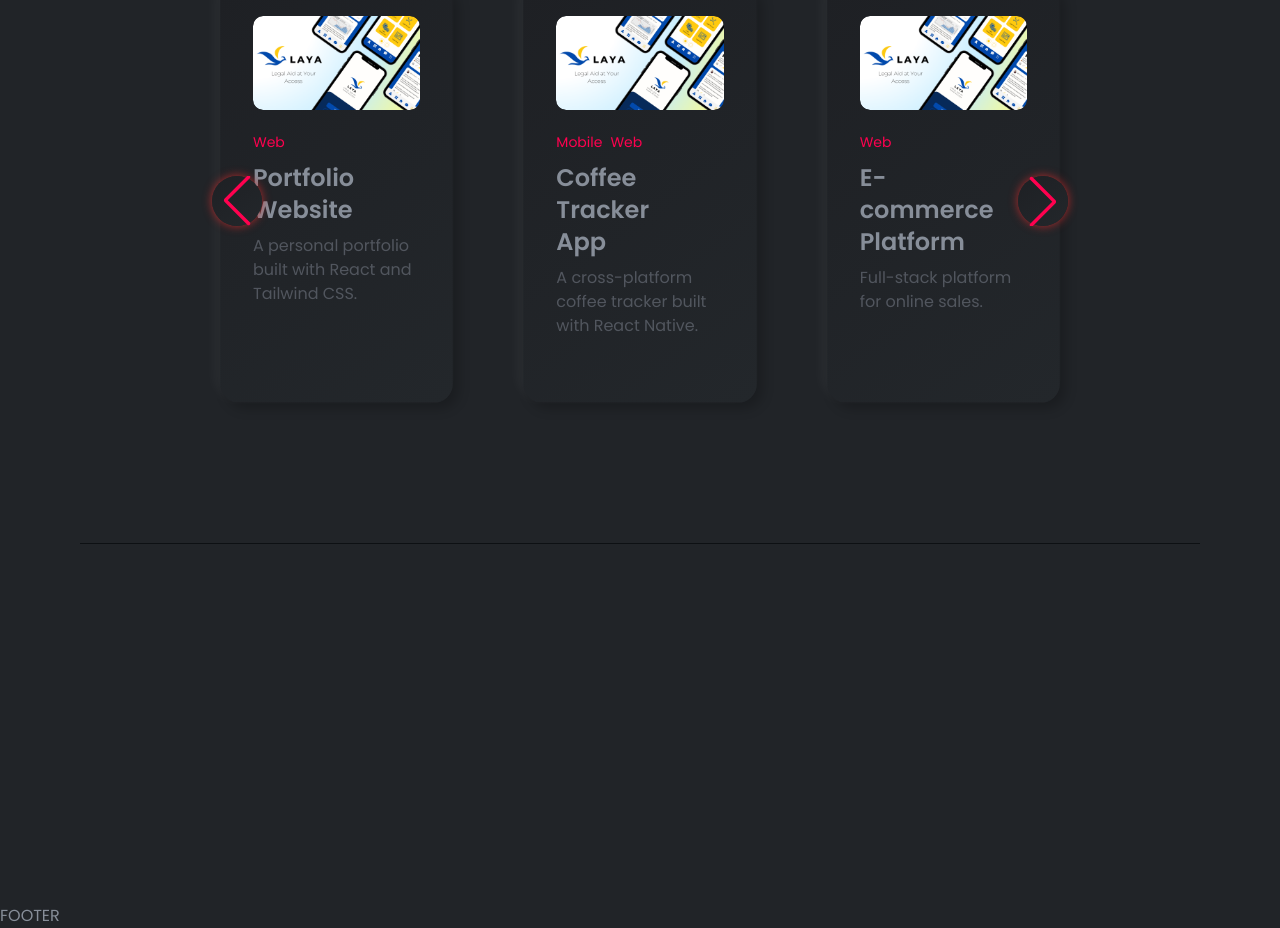
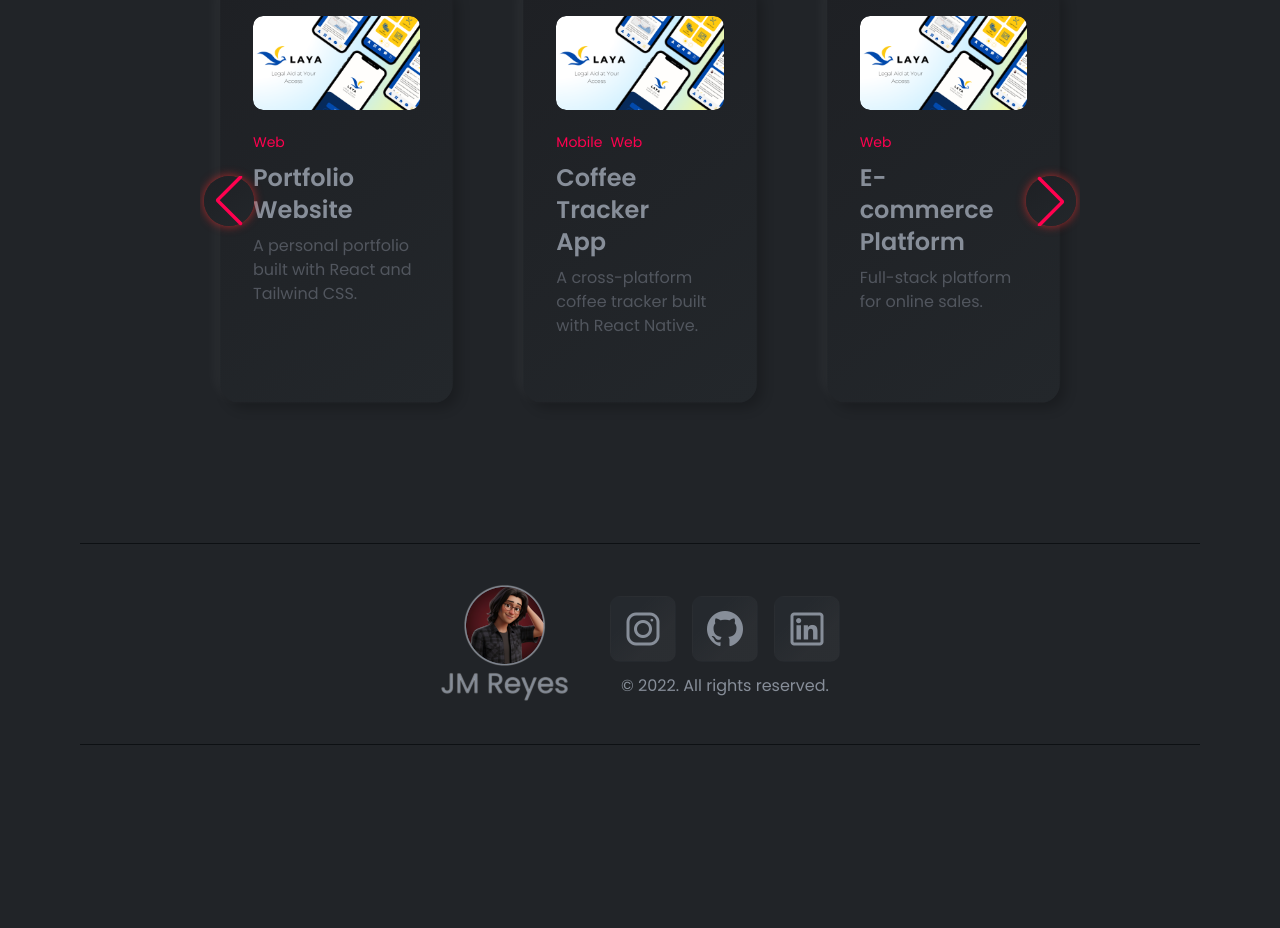
Before and after one commit to itzjmbruhhh/itzjmbruhhh-portfolio, a React (Vite) app in the folder frontend/: page / in a window 1280 px wide. Shown: the part 3880-4808 px from the top of the page. After the commit the page ends 4625 px from the top, so only its background shows below. Built offline with nearby package versions, Linux system fonts and the light colour scheme.

Commit message:
finished footer and added separate component for carousel

```diff
--- a/frontend/src/App.tsx
+++ b/frontend/src/App.tsx
@@ -10,6 +10,7 @@ import Experience from "./pages/Experience";
 import Home from "./pages/Home";
 import Resume from "./pages/Resume";
 import Projects from "./pages/Projects";
+import Footer from "./pages/Footer";
 import ScrollToTopButton from "./components/ScrollToTopButton";
 
 function App() {
@@ -32,9 +33,7 @@ function App() {
       <Education />
       <Resume />
       <Projects />
-
-      <h1 className="mt-90">FOOTER</h1>
-
+      <Footer />
       <ScrollToTopButton />
     </>
   );
--- /dev/null
+++ b/frontend/src/components/ProjectCarousel.tsx
@@ -0,0 +1,96 @@
+// src/components/ProjectCarousel.tsx
+import React from "react";
+import { Swiper, SwiperSlide } from "swiper/react";
+import { Navigation, Pagination } from "swiper/modules";
+import sample from "../assets/projects/1.png";
+import "swiper/css";
+import "swiper/css/navigation";
+import "../styles/Projects.css";
+
+interface Project {
+  title: string;
+  description: string;
+  tags: string[];
+  image?: string;
+}
+
+interface ProjectCarouselProps {
+  projects: Project[];
+  onProjectSelect: (project: Project) => void;
+}
+
+const ProjectCarousel: React.FC<ProjectCarouselProps> = ({
+  projects,
+  onProjectSelect,
+}) => {
+  return (
+    <div
+      className="mt-5 w-full relative px-3 sm:px-6 md:px-10 xl:px-30"
+      data-aos="fade-up"
+      data-aos-duration="800"
+      data-aos-delay="1000"
+    >
+      <Swiper
+        slidesPerView={1}
+        spaceBetween={0}
+        loop={true}
+        navigation={true}
+        pagination={{
+          clickable: true,
+          el: ".custom-pagination",
+        }}
+        modules={[Navigation, Pagination]}
+        breakpoints={{
+          640: { slidesPerView: 1, spaceBetween: 20 },
+          768: { slidesPerView: 2, spaceBetween: 25 },
+          1280: { slidesPerView: 3, spaceBetween: 30 },
+        }}
+        className="custom-swiper"
+      >
+        {projects.map((project, index) => (
+          <SwiperSlide key={index}>
+            <div
+              className="project-card box-shadow-proj cursor-pointer group transition-all duration-300
+              p-4 sm:p-5 md:p-6 xl:p-7 rounded-xl"
+              onClick={() => onProjectSelect(project)}
+            >
+              <div className="overflow-hidden rounded-[10px] mb-5">
+                <img
+                  src={sample}
+                  alt={project.title}
+                  className="rounded-[10px] w-full h-auto transition-transform duration-500 group-hover:scale-[1.02]"
+                />
+              </div>
+
+              <div>
+                <span className="bio text-[14px]!">
+                  {project.tags.map((tag, i) => (
+                    <span key={i} className="mr-2">
+                      {tag}
+                    </span>
+                  ))}
+                </span>
+
+                <h1 className="my-2 text-xl md:text-2xl font-semibold flex items-center gap-2 transition-colors duration-300 group-hover:text-(--color-primary)">
+                  {project.title}
+                  <span className="opacity-0 transition-all duration-300 group-hover:opacity-100 text-(--color-primary)">
+                    <i className="las la-arrow-right text-2xl"></i>
+                  </span>
+                </h1>
+
+                <p className="text-(--color-body-2) text-[15px] md:text-[16px]">
+                  {project.description}
+                </p>
+              </div>
+            </div>
+          </SwiperSlide>
+        ))}
+      </Swiper>
+
+      {/* Pagination Dots (only visible on small screens) */}
+      <div className="custom-pagination mt-6 flex justify-center xl:hidden"></div>
+    </div>
+  );
+};
+
+export default ProjectCarousel;
--- /dev/null
+++ b/frontend/src/pages/Footer.tsx
@@ -0,0 +1,30 @@
+import React from 'react'
+import logo from '../assets/logo/logo-vertical.png'
+
+function Footer() {
+  return (
+    <footer id='footer'>
+        <div className='wrapper max-h-[300px] md:mt-10! md:pb-10! xl:mt-10! xl:pb-10!'>
+            <center className='flex flex-col  md:flex-row md:gap-10 xl:flex-row xl:gap-10'>
+
+                <a href="/">
+                    <img src={logo} alt="photo" />
+                </a>
+
+                <div className='my-1'>
+                    <ul className='list-none flex flex-row gap-4 justify-center mb-3'>
+                        <a href="" className='socials-wrapper-mobile social-icon'><i className="lab la-instagram text-5xl"></i></a>
+                        <a href="" className='socials-wrapper-mobile social-icon'><i className="lab la-github text-5xl"></i></a>
+                        <a href="" className='socials-wrapper-mobile social-icon'><i className="lab la-linkedin text-5xl"></i></a>
+                    </ul>
+                    <h1>© 2022. All rights reserved.</h1>
+                </div>
+
+
+            </center>
+        </div>
+    </footer>
+  )
+}
+
+export default Footer
--- a/frontend/src/pages/Projects.tsx
+++ b/frontend/src/pages/Projects.tsx
@@ -1,11 +1,7 @@
 import React, { useState } from "react";
-import { Swiper, SwiperSlide } from "swiper/react";
-import { Navigation, Pagination } from "swiper/modules";
-import sample from "../assets/projects/1.png";
-import "swiper/css";
-import "swiper/css/navigation";
 import "../styles/Projects.css";
 import ProjectOverlay from "../components/ProjectOverlay";
+import ProjectCarousel from "../components/ProjectCarousel";
 
 interface Project {
   title: string;
@@ -87,76 +83,13 @@ const Projects: React.FC = () => {
           </ul>
         </center>
 
-        {/* Carousel */}
-        <div
-          className="mt-5 w-full relative px-3 sm:px-6 md:px-10 xl:px-30"
-          data-aos="fade-up"
-          data-aos-duration="800"
-          data-aos-delay="1000"
-        >
-          <Swiper
-            slidesPerView={1}
-            spaceBetween={0}
-            loop={true}
-            navigation={true}
-            pagination={{
-              clickable: true,
-              el: ".custom-pagination",
-            }}
-            modules={[Navigation, Pagination]}
-            breakpoints={{
-              640: { slidesPerView: 1, spaceBetween: 20 }, // small
-              768: { slidesPerView: 2, spaceBetween: 25 }, // medium
-              1280: { slidesPerView: 3, spaceBetween: 30 }, // xl (unchanged)
-            }}
-            className="custom-swiper"
-          >
-            {filteredProjects.map((project, index) => (
-              <SwiperSlide key={index}>
-                <div
-                  className="project-card box-shadow-proj cursor-pointer group transition-all duration-300
-          p-4 sm:p-5 md:p-6 xl:p-7 rounded-xl"
-                  onClick={() => setSelectedProject(project)}
-                >
-                  <div className="overflow-hidden rounded-[10px] mb-5">
-                    <img
-                      src={sample}
-                      alt="photo"
-                      className="rounded-[10px] w-full h-auto transition-transform duration-500 group-hover:scale-[1.02]"
-                    />
-                  </div>
+        {/* Carousel Component */}
+        <ProjectCarousel
+          projects={filteredProjects}
+          onProjectSelect={setSelectedProject}
+        />
 
-                  <div>
-                    <span className="bio text-[14px]!">
-                      {project.tags.map((tag, i) => (
-                        <span key={i} className="mr-2">
-                          {tag}
-                        </span>
-                      ))}
-                    </span>
-
-                    {/* Title + icon */}
-                    <h1 className="my-2 text-xl md:text-2xl font-semibold flex items-center gap-2 transition-colors duration-300 group-hover:text-(--color-primary)">
-                      {project.title}
-                      <span className="opacity-0 transition-all duration-300 group-hover:opacity-100 text-(--color-primary)">
-                        <i className="las la-arrow-right text-2xl"></i>
-                      </span>
-                    </h1>
-
-                    <p className="text-(--color-body-2) text-[15px] md:text-[16px]">
-                      {project.description}
-                    </p>
-                  </div>
-                </div>
-              </SwiperSlide>
-            ))}
-          </Swiper>
-
-          {/* Pagination Dots (only visible on small screens) */}
-          <div className="custom-pagination mt-6 flex justify-center xl:hidden"></div>
-        </div>
-
-        {/* Overlay Component */}
+        {/* Overlay */}
         <ProjectOverlay
           project={selectedProject}
           onClose={() => setSelectedProject(null)}
--- /dev/null
+++ b/frontend/src/styles/Footer.css
@@ -0,0 +1 @@
+@import "tailwindcss";
```
